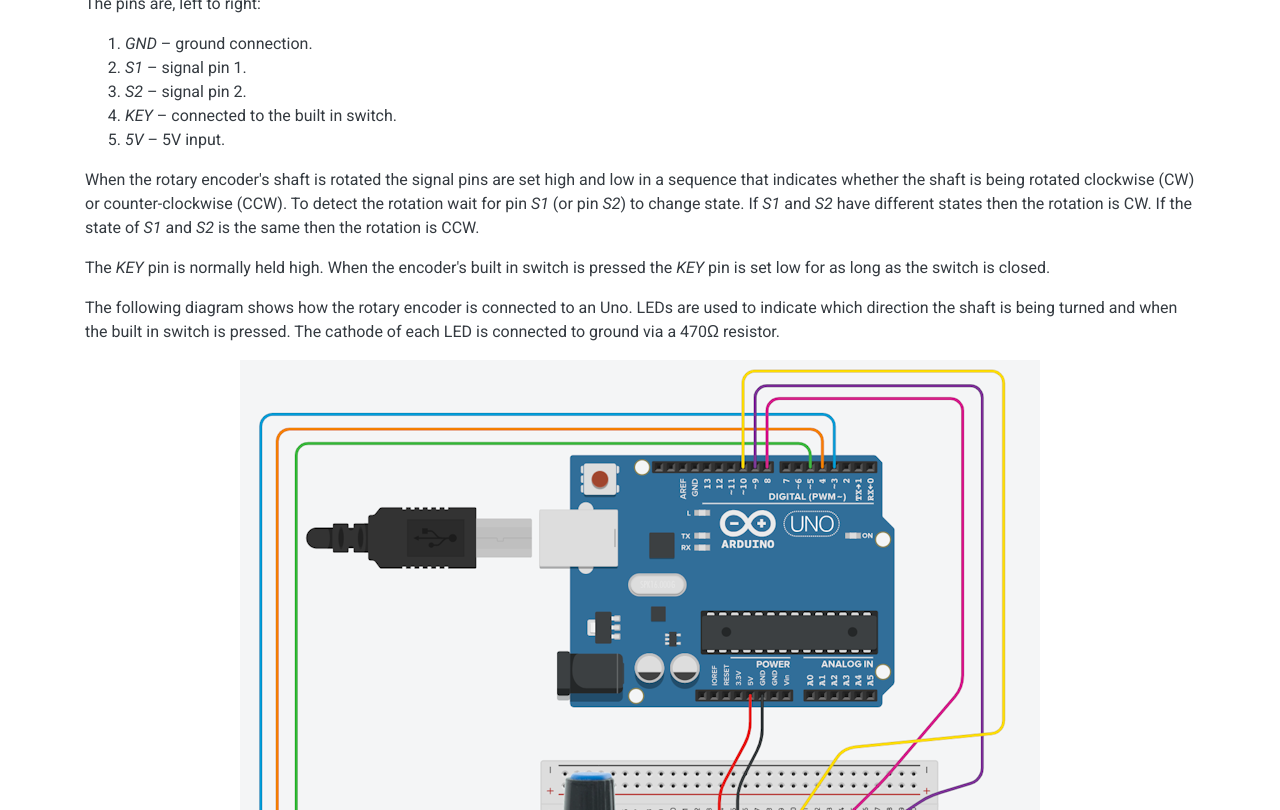
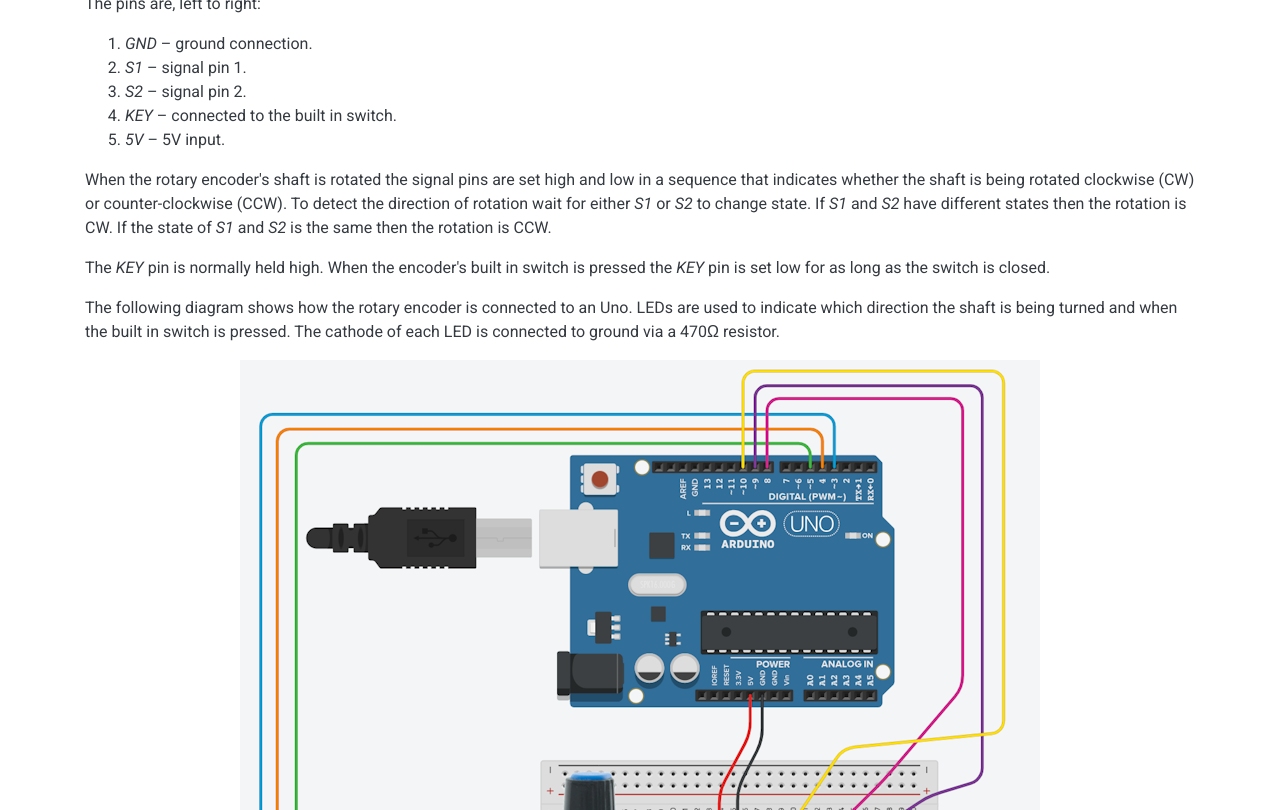
Before and after one commit to cahamo/cahamo.github.io, a Jekyll site: the page built from demos/rotary-encoder/index.html, in a window 1280 px wide and 900 px high, scrolled down 450 px, cut to the strip 90-900 px from the top of the window. Built offline with Jekyll 4.4.1, drawn with Linux system fonts in a browser that asks for light colours; comment, search, counter and statistics services are not loaded.

Commit message:
Minor edit and restyle of Rotary Encoder Demo page

```diff
--- a/demos/rotary-encoder/index.html
+++ b/demos/rotary-encoder/index.html
@@ -20,7 +20,7 @@
     <li><em>5V</em> &ndash; 5V input.</li>
 </ol>
 
-<p>When the rotary encoder's shaft is rotated the signal pins are set high and low in a sequence that indicates whether the shaft is being rotated clockwise (CW) or counter-clockwise (CCW). To detect the rotation wait for pin <em>S1</em> (or pin <em>S2</em>) to change state. If <em>S1</em> and <em>S2</em> have different states then the rotation is CW. If the state of <em>S1</em> and <em>S2</em> is the same then the rotation is CCW.</p>
+<p>When the rotary encoder's shaft is rotated the signal pins are set high and low in a sequence that indicates whether the shaft is being rotated clockwise (CW) or counter-clockwise (CCW). To detect the direction of rotation wait for either <em>S1</em> or <em>S2</em> to change state. If <em>S1</em> and <em>S2</em> have different states then the rotation is CW. If the state of <em>S1</em> and <em>S2</em> is the same then the rotation is CCW.</p>
 
 <p>The <em>KEY</em> pin is normally held high. When the encoder's built in switch is pressed the <em>KEY</em> pin is set low for as long as the switch is closed.</p>
 
@@ -77,7 +77,7 @@
 
 <p>The demo source code is available from the <a href="https://github.com/cahamo/demo-projects/tree/main"><code>cahamo/demo-projects</code></a> repository on GitHub. The relevant code will be found in the <code>rotary-encoder--uno</code> directory. All the C++ code is in <a href="https://github.com/cahamo/demo-projects/blob/main/rotary-encoder--uno/src/main.cpp"><code>rotary-encoder--uno/src/main.cpp</code></a>. The source is a modified version of <code>rot-encode-demo.ino</code> taken from the <a href="https://dronebotworkshop.com/rotary-encoders-arduino/">DroneBot Workshop website</a>. The changes made were to (a) rename some variables to match the names of the pins of the EC11 encoder and (b) to detect when the encoder's switch is pressed.</p>
 
-<p class="alert alert-warning">
+<p class="alert alert-info">
     This demo is a PlatformIO project for use with Visual Studio Code. It can be modified for use with the Arduino IDE simply by copying the code from <code>rotary-encoder--uno/src/main.cpp</code> into a new, blank Arduino API project. No Arduino libraries are required.</p>
 </p>
 
```
